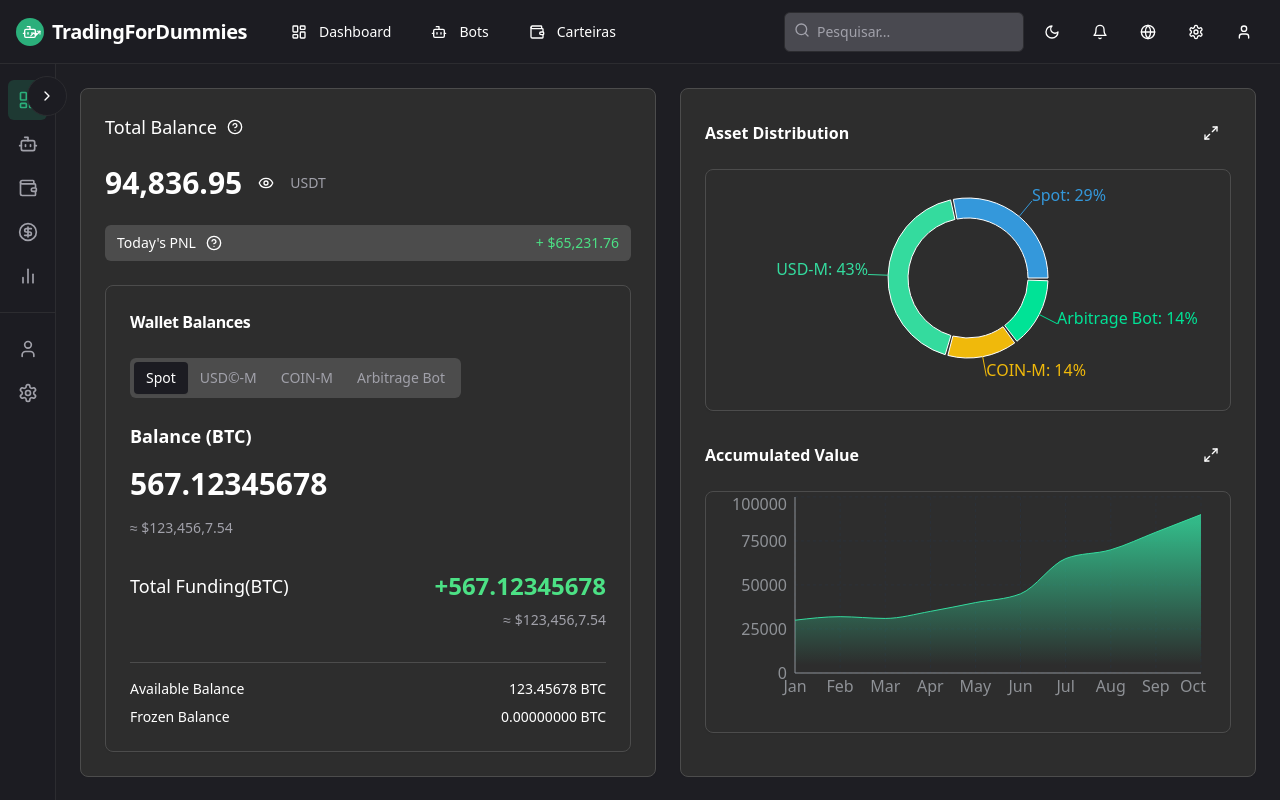
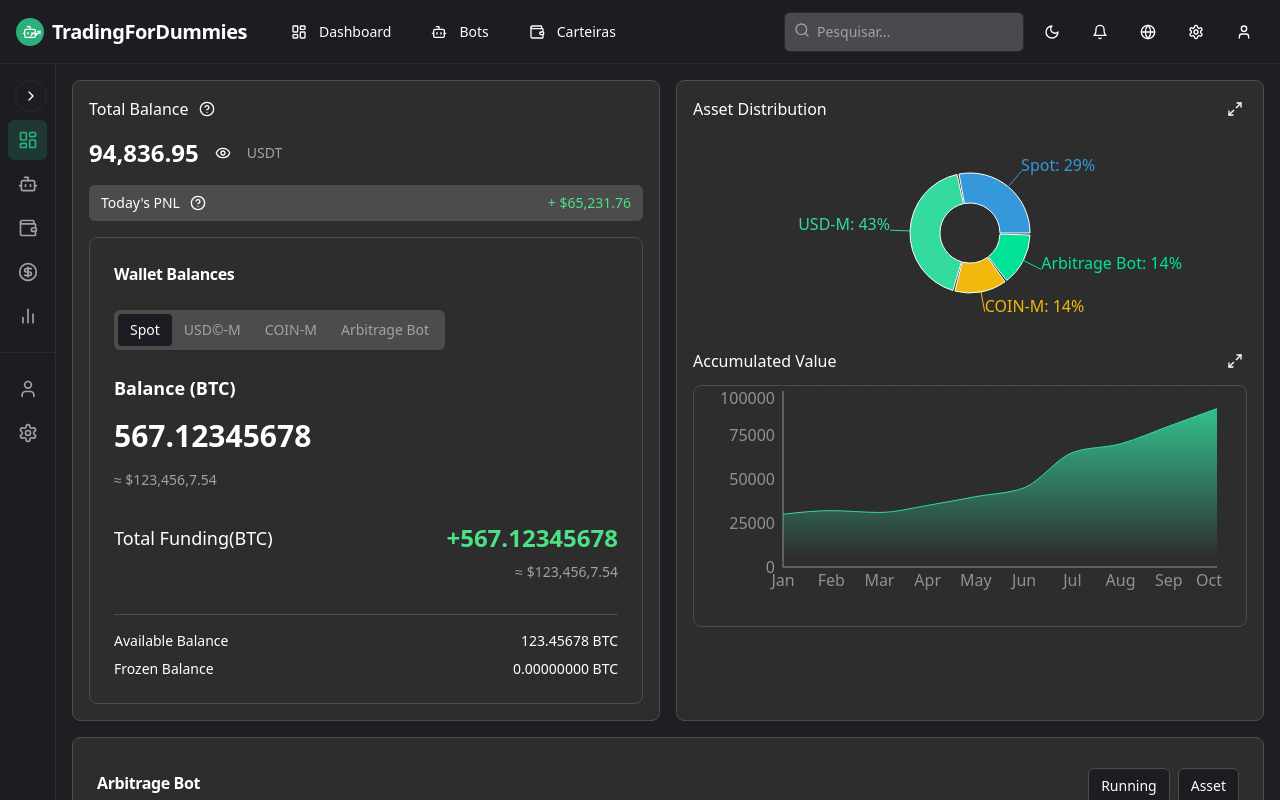
Before and after one commit to ronaldomafra/crypto-dummies-dashboard, a React (Vite) app: page /dashboard in a window 1280 px wide. Built offline with nearby package versions, Linux system fonts and the light colour scheme; sample sign-in values are in the browser's storage.

Commit message:
Fix: Improve sidebar and dashboard UI
- Improved the positioning of the sidebar close button.
- Reduced the size of the "Total Balance" and "Asset Distribution" sections on the dashboard for better visual clarity.

```diff
--- a/src/components/Sidebar.tsx
+++ b/src/components/Sidebar.tsx
@@ -59,10 +59,11 @@ const Sidebar = () => {
         collapsed ? "w-14" : "w-56"
       )}
     >
+      <div className="flex justify-end mb-2 px-2">
         <Button
           variant="outline"
           size="icon"
-        className="absolute -right-3 top-3 rounded-full"
+          className="h-8 w-8 rounded-full"
           onClick={() => setCollapsed(!collapsed)}
         >
           <ChevronRight className={cn(
@@ -70,6 +71,7 @@ const Sidebar = () => {
             !collapsed && "rotate-180"
           )} />
         </Button>
+      </div>
 
       <div className="space-y-1 px-2">
         <SidebarLink icon={LayoutDashboard} label="Dashboard" to="/dashboard" collapsed={collapsed} />
--- a/src/components/dashboard/BalancePieChart.tsx
+++ b/src/components/dashboard/BalancePieChart.tsx
@@ -1,6 +1,5 @@
 
-import { Card, CardContent } from "@/components/ui/card";
-import { PieChart, Pie, Cell, ResponsiveContainer, Tooltip } from "recharts";
+import { ResponsiveContainer, PieChart, Pie, Cell, Tooltip } from "recharts";
 
 const data = [
   { name: "Spot", value: 20, color: "#3498DB" },
@@ -11,16 +10,14 @@ const data = [
 
 const BalancePieChart = () => {
   return (
-    <Card className="bg-crypto-gray border-crypto-lightgray">
-      <CardContent className="h-[240px]">
     <ResponsiveContainer width="100%" height="100%">
       <PieChart>
         <Pie
           data={data}
           cx="50%"
           cy="50%"
-              innerRadius={60}
-              outerRadius={80}
+          innerRadius={30}
+          outerRadius={60}
           paddingAngle={2}
           dataKey="value"
           label={({ name, percent }) => `${name}: ${(percent * 100).toFixed(0)}%`}
@@ -34,12 +31,12 @@ const BalancePieChart = () => {
             backgroundColor: "#1E2329",
             borderColor: "#2B3139",
             borderRadius: "8px",
+            fontSize: "12px",
+            padding: "4px 8px",
           }}
         />
       </PieChart>
     </ResponsiveContainer>
-      </CardContent>
-    </Card>
   );
 };
 
--- a/src/components/dashboard/TotalBalance.tsx
+++ b/src/components/dashboard/TotalBalance.tsx
@@ -24,18 +24,18 @@ const TotalBalance = () => {
   const [hideBalance, setHideBalance] = useState(false);
 
   return (
-    <div className="grid grid-cols-1 lg:grid-cols-2 gap-4 sm:gap-6 w-full overflow-x-hidden">
+    <div className="grid grid-cols-1 lg:grid-cols-2 gap-3 sm:gap-4 w-full overflow-x-hidden">
       {/* Left Column - Balance Information */}
       <Card className="bg-crypto-gray border-crypto-lightgray">
-        <CardContent className="p-4 sm:p-6">
-          <div className="space-y-4 sm:space-y-6">
+        <CardContent className="p-3 sm:p-4">
+          <div className="space-y-3 sm:space-y-4">
             <div className="flex items-center gap-2">
-              <h2 className="text-base sm:text-lg font-medium">Total Balance</h2>
+              <h2 className="text-sm sm:text-base font-medium">Total Balance</h2>
               <TooltipProvider>
                 <Tooltip>
                   <TooltipTrigger asChild>
                     <Button variant="ghost" size="icon" className="h-5 w-5">
-                      <HelpCircle className="h-4 w-4" />
+                      <HelpCircle className="h-3 w-3 sm:h-4 sm:w-4" />
                     </Button>
                   </TooltipTrigger>
                   <TooltipContent>
@@ -46,28 +46,28 @@ const TotalBalance = () => {
             </div>
 
             <div className="flex items-center gap-2">
-              <div className="text-xl sm:text-3xl font-bold">
+              <div className="text-lg sm:text-2xl font-bold">
                 {hideBalance ? "••••••" : "94,836.95"}
               </div>
               <Button
                 variant="ghost"
                 size="icon"
-                className="h-8 w-8"
+                className="h-6 w-6 sm:h-8 sm:w-8"
                 onClick={() => setHideBalance(!hideBalance)}
               >
-                {hideBalance ? <EyeOff className="h-4 w-4" /> : <Eye className="h-4 w-4" />}
+                {hideBalance ? <EyeOff className="h-3 w-3 sm:h-4 sm:w-4" /> : <Eye className="h-3 w-3 sm:h-4 sm:w-4" />}
               </Button>
-              <span className="text-sm text-muted-foreground">USDT</span>
+              <span className="text-xs sm:text-sm text-muted-foreground">USDT</span>
             </div>
 
-            <div className="py-2 px-3 bg-crypto-lightgray rounded-md flex flex-col sm:flex-row sm:items-center sm:justify-between gap-2 sm:gap-0">
-              <div className="flex items-center gap-2">
-                <span className="text-sm">Today's PNL</span>
+            <div className="py-1.5 px-2 sm:py-2 sm:px-3 bg-crypto-lightgray rounded-md flex flex-col sm:flex-row sm:items-center sm:justify-between gap-1 sm:gap-0">
+              <div className="flex items-center gap-1 sm:gap-2">
+                <span className="text-xs sm:text-sm">Today's PNL</span>
                 <TooltipProvider>
                   <Tooltip>
                     <TooltipTrigger asChild>
-                      <Button variant="ghost" size="icon" className="h-5 w-5">
-                        <HelpCircle className="h-4 w-4" />
+                      <Button variant="ghost" size="icon" className="h-4 w-4 sm:h-5 sm:w-5">
+                        <HelpCircle className="h-3 w-3 sm:h-4 sm:w-4" />
                       </Button>
                     </TooltipTrigger>
                     <TooltipContent>
@@ -76,7 +76,7 @@ const TotalBalance = () => {
                   </Tooltip>
                 </TooltipProvider>
               </div>
-              <div className="text-crypto-positive text-sm font-medium">
+              <div className="text-crypto-positive text-xs sm:text-sm font-medium">
                 + $65,231.76
               </div>
             </div>
@@ -88,15 +88,15 @@ const TotalBalance = () => {
 
       {/* Right Column - Charts */}
       <Card className="bg-crypto-gray border-crypto-lightgray">
-        <CardContent className="space-y-6 p-4 sm:p-6">
+        <CardContent className="space-y-3 sm:space-y-4 p-3 sm:p-4">
           {/* Asset Distribution Section */}
-          <div className="space-y-4">
+          <div className="space-y-2 sm:space-y-3">
             <div className="flex items-center justify-between">
-              <h3 className="text-base font-semibold">Asset Distribution</h3>
+              <h3 className="text-sm sm:text-base font-medium">Asset Distribution</h3>
               <Dialog>
                 <DialogTrigger asChild>
-                  <Button variant="ghost" size="icon">
-                    <Maximize2 className="h-4 w-4" />
+                  <Button variant="ghost" size="icon" className="h-6 w-6">
+                    <Maximize2 className="h-3 w-3 sm:h-4 sm:w-4" />
                   </Button>
                 </DialogTrigger>
                 <DialogContent className="max-w-4xl">
@@ -109,17 +109,19 @@ const TotalBalance = () => {
                 </DialogContent>
               </Dialog>
             </div>
-            <BalancePieChart />
+            <div className="h-[180px] sm:h-[200px]">
+              <BalancePieChart />
+            </div>
           </div>
 
           {/* Accumulated Value Section */}
-          <div className="space-y-4">
+          <div className="space-y-2 sm:space-y-3">
             <div className="flex items-center justify-between">
-              <h3 className="text-base font-semibold">Accumulated Value</h3>
+              <h3 className="text-sm sm:text-base font-medium">Accumulated Value</h3>
               <Dialog>
                 <DialogTrigger asChild>
-                  <Button variant="ghost" size="icon">
-                    <Maximize2 className="h-4 w-4" />
+                  <Button variant="ghost" size="icon" className="h-6 w-6">
+                    <Maximize2 className="h-3 w-3 sm:h-4 sm:w-4" />
                   </Button>
                 </DialogTrigger>
                 <DialogContent className="max-w-4xl">
@@ -132,7 +134,9 @@ const TotalBalance = () => {
                 </DialogContent>
               </Dialog>
             </div>
-            <AccumulatedValueChart />
+            <div className="h-[180px] sm:h-[200px]">
+              <AccumulatedValueChart />
+            </div>
           </div>
         </CardContent>
       </Card>
--- a/src/pages/Dashboard.tsx
+++ b/src/pages/Dashboard.tsx
@@ -10,7 +10,7 @@ const Dashboard = () => {
       <TopNav />
       <div className="flex flex-1 overflow-hidden">
         <Sidebar />
-        <div className="flex-1 overflow-y-auto p-4 sm:p-6 space-y-4 sm:space-y-6 bg-crypto-dark">
+        <div className="flex-1 overflow-y-auto p-3 sm:p-4 space-y-3 sm:space-y-4 bg-crypto-dark">
           <TotalBalance />
           <BotTable />
         </div>
```
Lines whose indentation alone changed are shown as unchanged.
